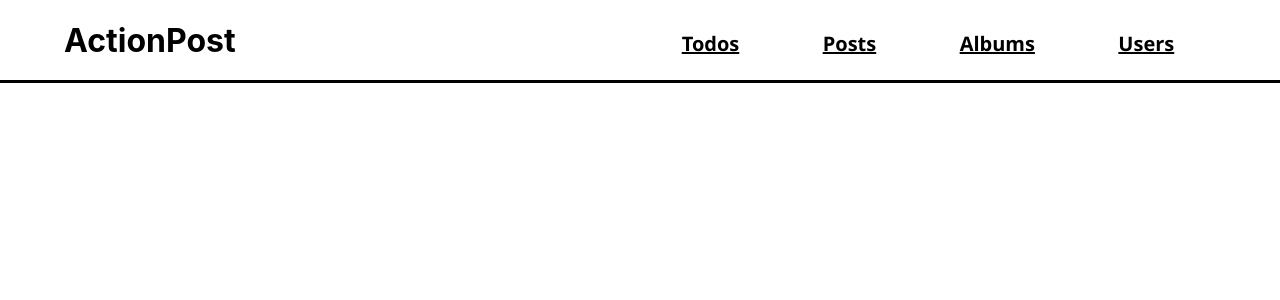
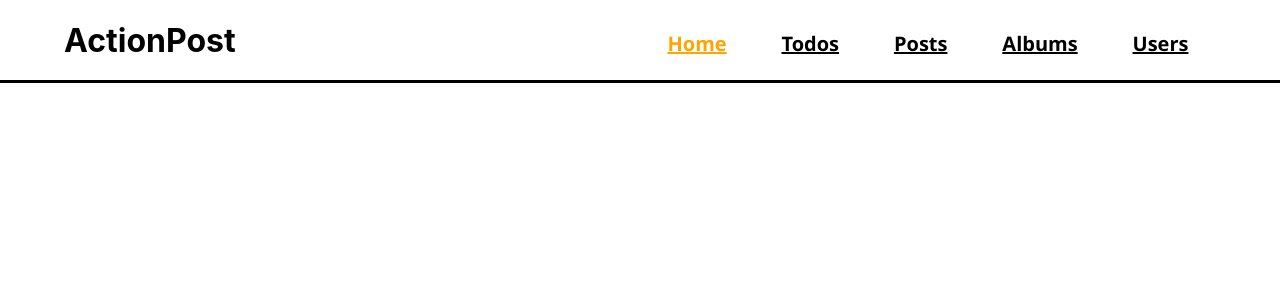
Before and after one commit to Burakpncr/React-MediaApp, a React (Create React App) app: page /todos in a window 1280 px wide. Shown: the top 300 px of the page. Built offline with nearby package versions, Linux system fonts and the light colour scheme.

Commit message:
menu active class

```diff
--- a/src/Components/Header/Header.css
+++ b/src/Components/Header/Header.css
@@ -4,6 +4,7 @@
   width: 100%;
   height: 10vh;
   border-bottom-style:solid;
+
 }
 
 .Header-Wrapper {
@@ -37,6 +38,12 @@
   font-size: 20px;
   color: black;
  }
+ .Menu .Link :hover{
+   color: goldenrod;
+ }
+.Menu .Link .active_link {
+  color: orange;
+}
  .Header-Wrapper .Menu .Nav-icon {
    display: none;
  }
@@ -58,7 +65,7 @@
   }
   .Header-Wrapper .Menu .Nav-icon .Hamburger-Menu {
     margin: 30px auto;
-    height: 45vh;
+    height: 50vh;
     background-color:white;
     border: dotted;
     border-width: 5px;
--- a/src/Components/Header/index.js
+++ b/src/Components/Header/index.js
@@ -18,6 +18,7 @@ function Header() {
           openMenu ?
              <div className="Hamburger-Menu">
              <button className="hamburger-icon" onClick={() => setopenMenu(false)}><AiOutlineClose /></button>
+            <li>  <a className="active_link" > Home </a> </li>
              <a href="todos"> Todos </a>
              <a href="posts"> Posts </a>
              <a href="albums"> Albums </a>
@@ -28,6 +29,7 @@ function Header() {
         }
         </div>
         <div className="Link">
+        <a className="active_link" href="todos"> Home </a>
         <a href="todos"> Todos </a>
         <a href="posts"> Posts </a>
         <a href="albums"> Albums </a>
```
